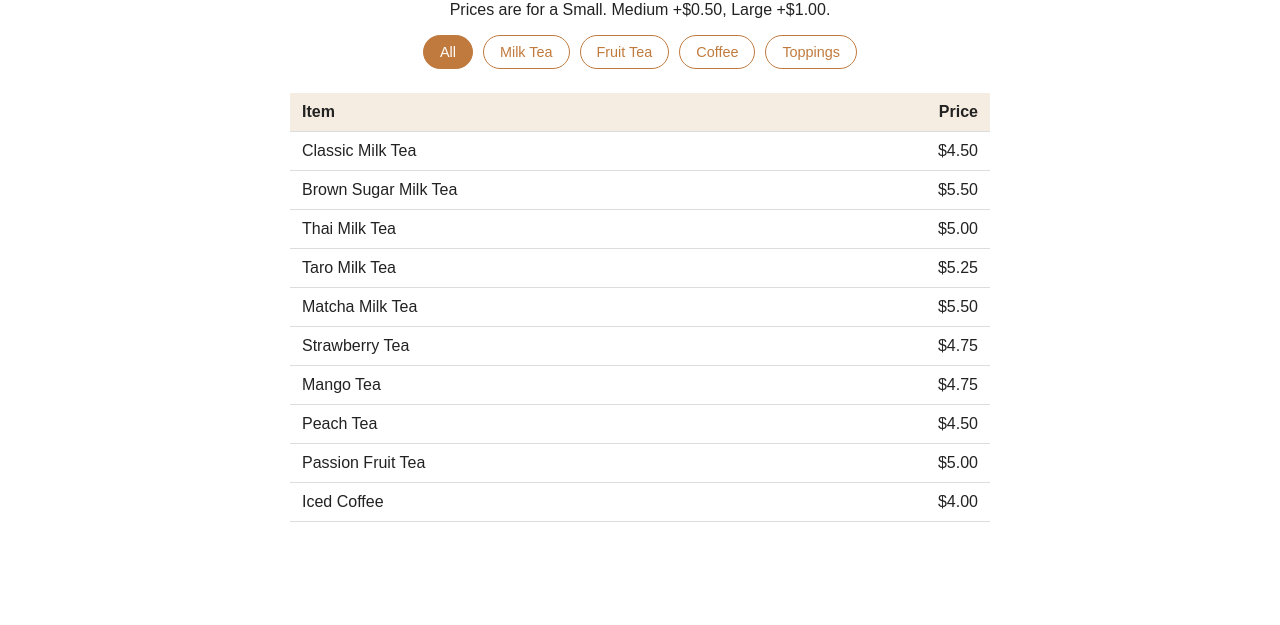
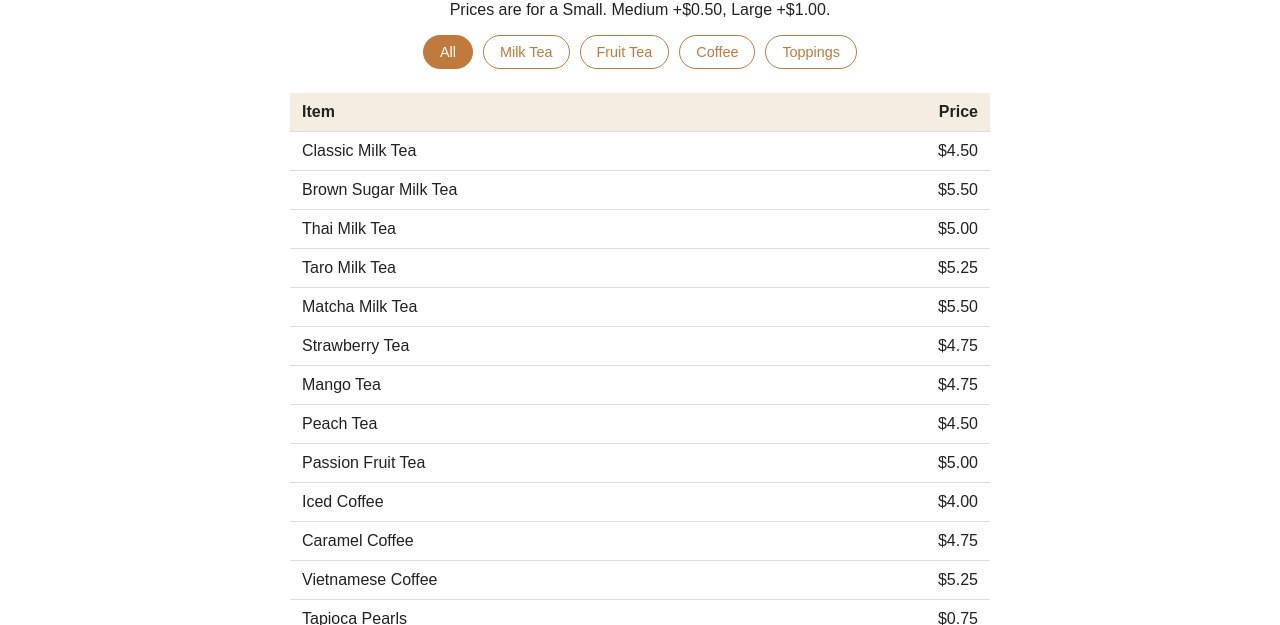
Before and after one commit to plorachavez-bot/Website-Source-Code, a plain HTML site: page menu.html in a window 1280 px wide. Both pictures are taken after a click on the button "All". Shown: the part 175-800 px from the top of the page. Drawn offline with Linux system fonts and the light colour scheme.

Commit message:
Add new coffee and toppings options to menu

```diff
--- a/menu.html
+++ b/menu.html
@@ -104,3 +104,43 @@
         <tr data-category="Fruit Tea"><td>Passion Fruit Tea</td><td>$5.00</td></tr>
 
         <tr data-category="Coffee"><td>Iced Coffee</td><td>$4.00</td></tr>
+        <tr data-category="Coffee"><td>Caramel Coffee</td><td>$4.75</td></tr>
+        <tr data-category="Coffee"><td>Vietnamese Coffee</td><td>$5.25</td></tr>
+
+        <tr data-category="Toppings"><td>Tapioca Pearls</td><td>$0.75</td></tr>
+        <tr data-category="Toppings"><td>Popping Boba</td><td>$0.75</td></tr>
+        <tr data-category="Toppings"><td>Jelly</td><td>$0.50</td></tr>
+        <tr data-category="Toppings"><td>Pudding</td><td>$0.75</td></tr>
+      </tbody>
+    </table>
+  </main>
+
+  <footer><p>&copy; 2026 Boba Byte</p></footer>
+
+  <script>
+    const filterButtons = document.querySelectorAll('.filters button');
+    const rows = document.querySelectorAll('#menuTable tbody tr');
+
+    filterButtons.forEach(function (button) {
+      button.addEventListener('click', function () {
+
+        // Mark this button as the active one, un-mark the rest
+        filterButtons.forEach(function (b) { b.classList.remove('active'); });
+        button.classList.add('active');
+
+        const chosenCategory = button.dataset.category;
+
+        // Show every row if "All" was picked, otherwise only matching rows
+        rows.forEach(function (row) {
+          if (chosenCategory === 'all' || row.dataset.category === chosenCategory) {
+            row.style.display = '';
+          } else {
+            row.style.display = 'none';
+          }
+        });
+      });
+    });
+  </script>
+
+</body>
+</html>
```
